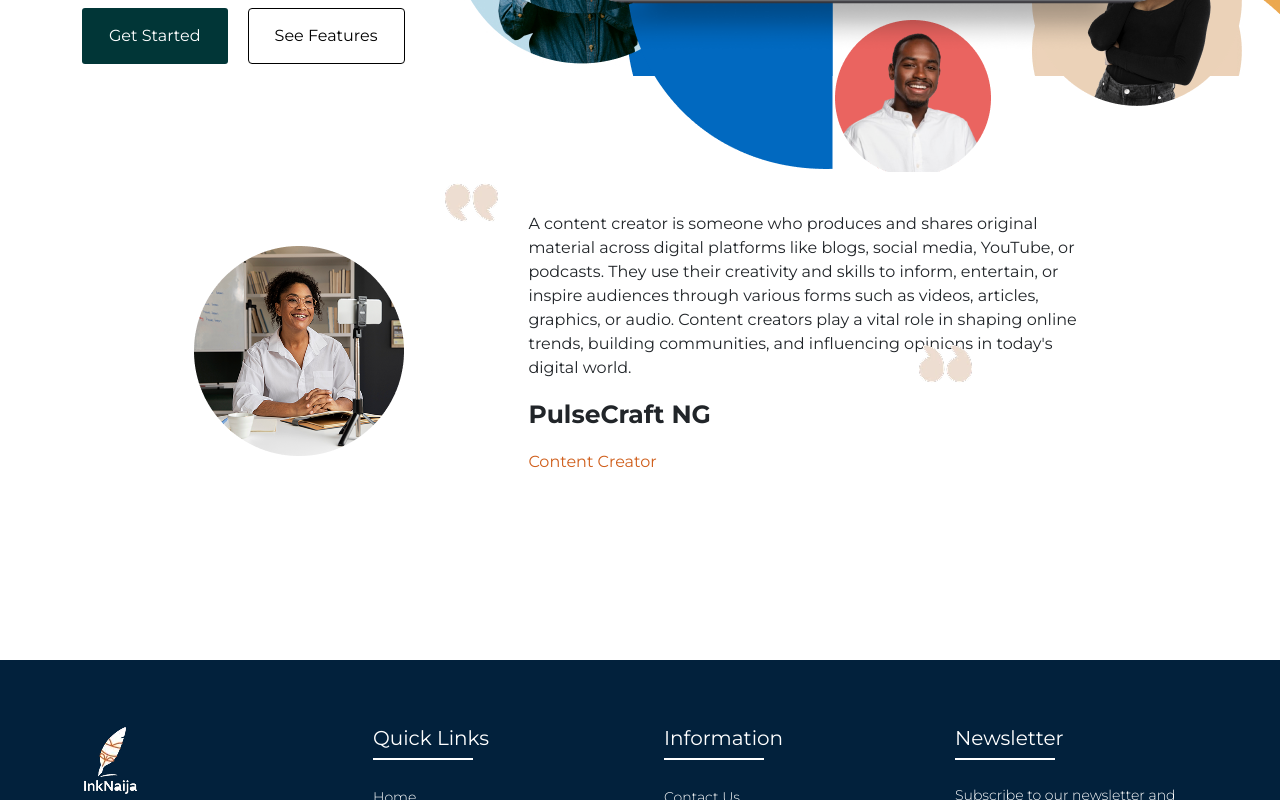
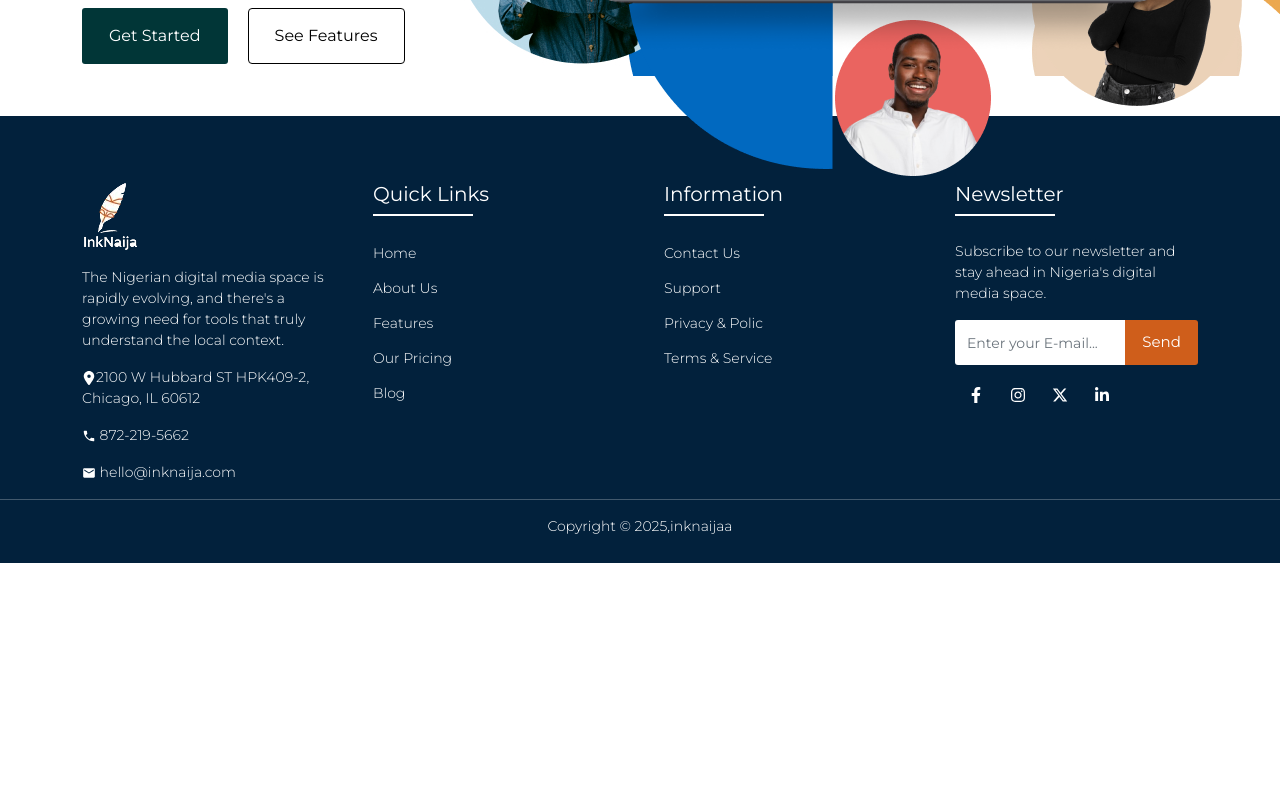
Before and after one commit to ascinate/akojopo, a Next.js app: page / in a window 1280 px wide. Shown: the part 536-1336 px from the top of the page. After the commit the page ends 1099 px from the top, so only its background shows below. Built offline with nearby package versions, Linux system fonts and the light colour scheme.

Commit message:
Update page.jsx

```diff
--- a/src/app/page.jsx
+++ b/src/app/page.jsx
@@ -188,44 +188,6 @@ export default function Home() {
         </section>
 
 
-        <section className="Features-section news-slider01 comon-slider-homes float-start w-100 mt-5">
-
-          <div className="container  mt-5">
-
-              <div className="card">
-                <article className="single-card-container">
-
-                  <div className="single-card">
-
-
-                    <div className="quotation-top">
-                       <Image src="/quotation.webp" width={59} height={59} alt="quotation" />
-                    </div>
-                    <div className="quotation-bottom">
-                    <Image src="/quotation.webp" width={59} height={59} alt="logo" />
-                    </div>
-
-                    <div className="single-card-left">
-                      <div className="">
-                        <Image src='/testmonials1.png' width={210} height={210} alt="logo" />
-                      </div>
-                    </div>
-                    <div className="single-card-right">
-                      <p className="single-card-right-para">A content creator is someone who produces and shares original material across digital platforms like blogs, social media, YouTube, or podcasts. They use their creativity and skills to inform, entertain, or inspire audiences through various forms such as videos, articles, graphics, or audio. Content creators play a vital role in shaping online trends, building communities, and influencing opinions in today's digital world.</p>
-
-                      <p className="single-card-right-para-head">PulseCraft NG</p>
-                      <p className="single-card-right-para-content"> Content Creator</p>
-                    </div>
-                  </div>
-
-                </article>
-              </div>
-
-          </div>
-
-        </section>
-
-
       </main >
       <Footer/>
 
```
